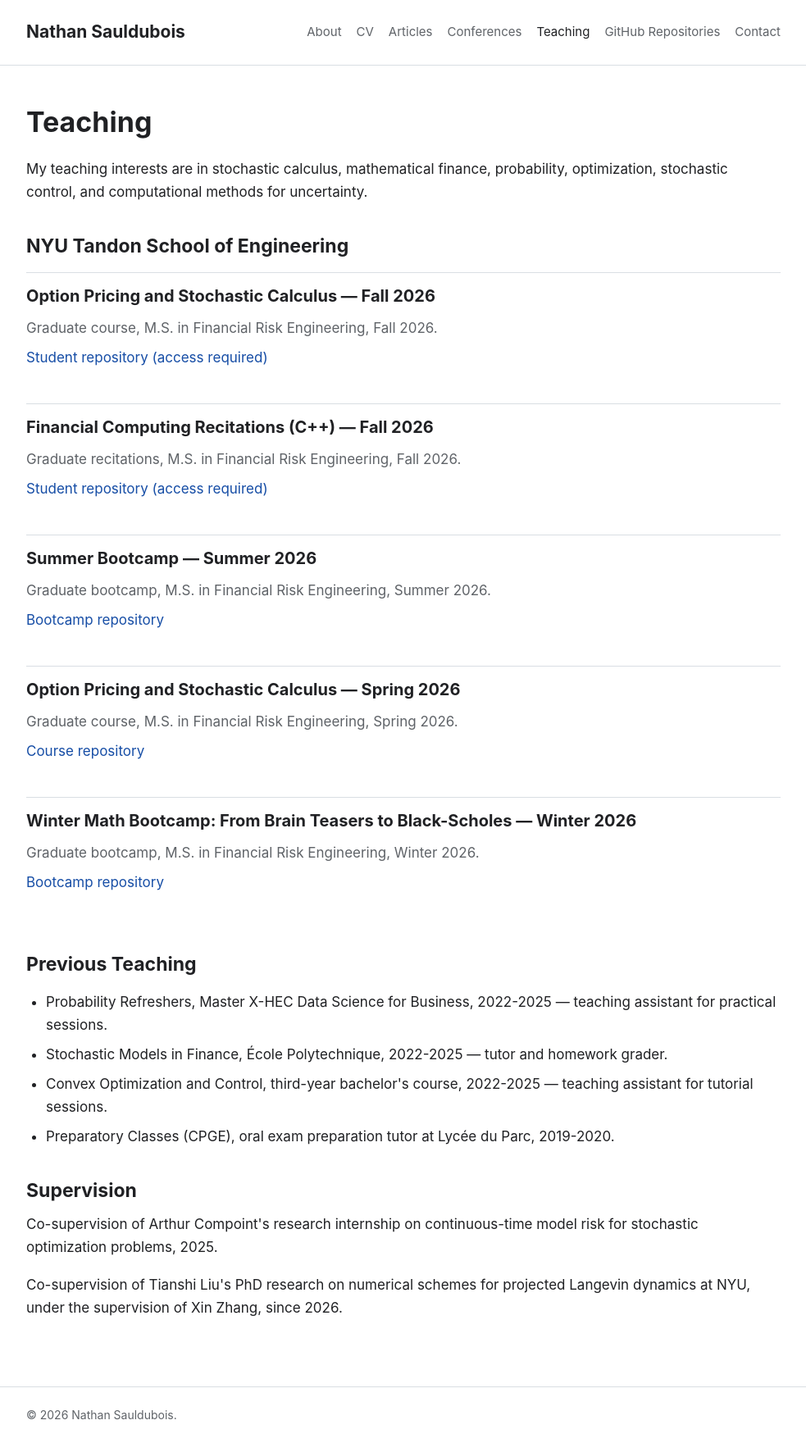
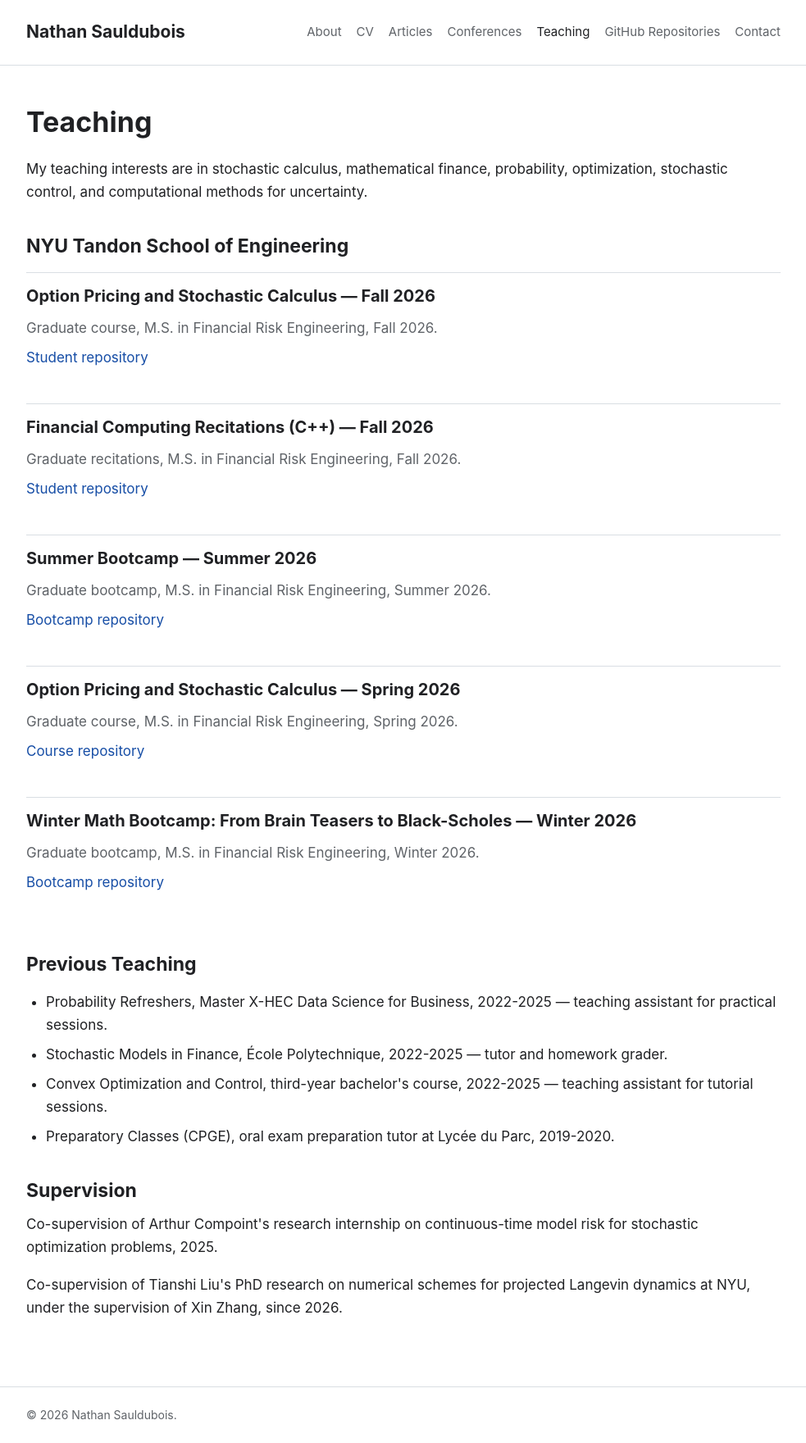
Before and after one commit to NathanSauldubois/nathansauldubois.github.io, a Jekyll site: the page built from teaching.md, in a window 1280 px wide. Shown: the whole page at 82% size, without its empty margins (148-1131 px from the left). Built offline with Jekyll 4.4.1, drawn with Linux system fonts in a browser that asks for light colours.

Commit message:
Remove latest preprint highlight and link public student repositories

```diff
--- a/teaching.md
+++ b/teaching.md
@@ -14,12 +14,12 @@ My teaching interests are in stochastic calculus, mathematical finance, probabil
   <li>
     <h2>Option Pricing and Stochastic Calculus &mdash; Fall 2026</h2>
     <p class="meta">Graduate course, M.S. in Financial Risk Engineering, Fall 2026.</p>
-    <p><a href="https://github.com/NathanSauldubois/stochastic-calculus-option-pricing-fall-2026-students">Student repository (access required)</a></p>
+    <p><a href="https://github.com/NathanSauldubois/stochastic-calculus-option-pricing-fall-2026-students">Student repository</a></p>
   </li>
   <li>
     <h2>Financial Computing Recitations (C++) &mdash; Fall 2026</h2>
     <p class="meta">Graduate recitations, M.S. in Financial Risk Engineering, Fall 2026.</p>
-    <p><a href="https://github.com/NathanSauldubois/cpp-financial-computing-fall-2026-students">Student repository (access required)</a></p>
+    <p><a href="https://github.com/NathanSauldubois/cpp-financial-computing-fall-2026-students">Student repository</a></p>
   </li>
   <li>
     <h2>Summer Bootcamp &mdash; Summer 2026</h2>
```
Also changed, not shown: index.md (+0 -4 lines), repositories.md (+2 -2 lines).
